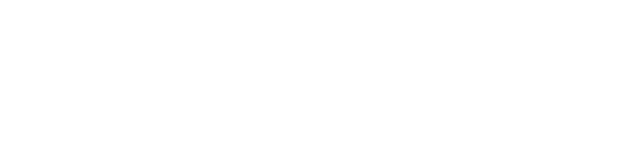
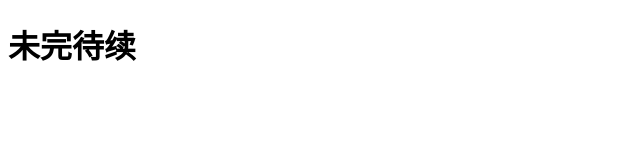
Before and after one commit to wangqh7812/IFE2018, a plain HTML site: page CSS3-Animate/task_8/index.html in a window 1280 px wide. Shown: the whole page, without its empty margins (0-640 px from the left). Drawn offline with Linux system fonts and the light colour scheme.

Commit message:
2019-05-23-继续未完成的事业

```diff
--- a/CSS3-Animate/task_8/index.html
+++ b/CSS3-Animate/task_8/index.html
@@ -5,6 +5,6 @@
     <title>把 AE 动画转换成 Web 原生动画</title>
 </head>
 <body>
-
+    <h1>未完待续</h1>
 </body>
 </html>
```
